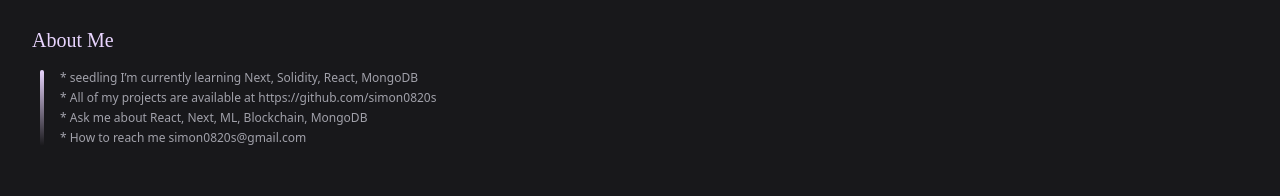
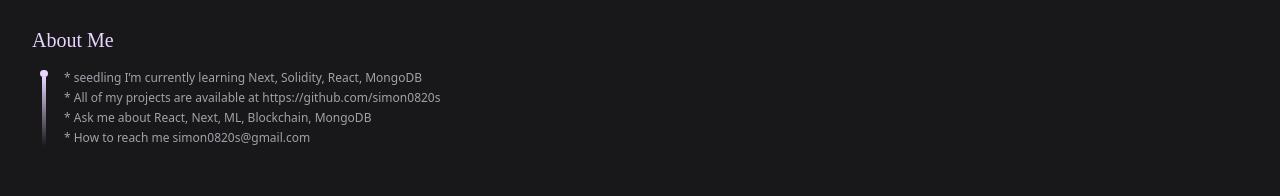
Before and after one commit to simon0820s/MyPersonalPage, a React (Vite) app: page / in a window 1280 px wide. Shown: the part 366-562 px from the top of the page. Built offline with nearby package versions, Linux system fonts and the light colour scheme; a web font is replaced by a local one.

Commit message:
point at span bar

```diff
--- a/src/sections/Hero.jsx
+++ b/src/sections/Hero.jsx
@@ -8,16 +8,16 @@ const Hero = () => {
       <div className="bg-zinc-700 flex-1 flex flex-col justify-end h-1/4 w-screen">
         <header className="text-4xl pl-8 text-zinc-900 font-rubik">
           <motion.div
-              initial={{opacity: 0}}
-              animate={{opacity: 1}}
-              transition={{duraction: 0.3}}>
+            initial={{ opacity: 0 }}
+            animate={{ opacity: 1 }}
+            transition={{ duraction: 0.3 }}>
             <h1>Hi!</h1>
             <h1>My name is</h1>
           </motion.div>
           <motion.h1
-            initial={{opacity: 0}}
-            animate={{opacity: 1}}
-            transition={{duraction: 0.3, delay:0.1}}
+            initial={{ opacity: 0 }}
+            animate={{ opacity: 1 }}
+            transition={{ duraction: 0.3, delay: 0.1 }}
             className="text-purple-200">Simón</motion.h1>
         </header>
         <svg xmlns="http://www.w3.org/2000/svg" viewBox="0 0 1440 320"><path fill="#18181B" d="M0,0L26.7,26.7C53.3,53,107,107,160,149.3C213.3,192,267,224,320,224C373.3,224,427,192,480,197.3C533.3,203,587,245,640,250.7C693.3,256,747,224,800,218.7C853.3,213,907,235,960,250.7C1013.3,267,1067,277,1120,245.3C1173.3,213,1227,139,1280,96C1333.3,53,1387,43,1413,37.3L1440,32L1440,320L1413.3,320C1386.7,320,1333,320,1280,320C1226.7,320,1173,320,1120,320C1066.7,320,1013,320,960,320C906.7,320,853,320,800,320C746.7,320,693,320,640,320C586.7,320,533,320,480,320C426.7,320,373,320,320,320C266.7,320,213,320,160,320C106.7,320,53,320,27,320L0,320Z"></path></svg>
@@ -35,11 +35,19 @@ const Hero = () => {
         <article className="flex flex-col items-start gap-4">
           <h1 className="font-rubik text-xl text-purple-200">About Me</h1>
           <div className="flex gap-4 pl-2">
-            <motion.span
-              initial={{opacity: 0, y: 80, scale: 0.2}}
-              animate={{opacity: 1, y: 0, scale: 1}}
-              transition={{duraction: 0.3}}
-              className="w-1 rounded-full bg-gradient-to-b from-purple-200"></motion.span>
+            <div className="flex flex-col items-center">
+              <motion.span
+                initial={{ opacity: 0, y: 80, scale: 0.2 }}
+                animate={{ opacity: 1, y: 0, scale: 1 }}
+                transition={{ duraction: 0.3 }}
+                className="w-2 h-2 rounded-full bg-purple-200"></motion.span>
+              <motion.span
+                initial={{ opacity: 0, y: 80, scale: 0.2 }}
+                animate={{ opacity: 1, y: 0, scale: 1 }}
+                transition={{ duraction: 0.3 }}
+                className="w-1 h-full bg-gradient-to-b from-purple-200"></motion.span>
+            </div>
+
             <ul className="flex flex-col gap-1 text-xs text-zinc-400">
               <li>* seedling I’m currently learning Next, Solidity, React, MongoDB</li>
               <li>* All of my projects are available at https://github.com/simon0820s
```
